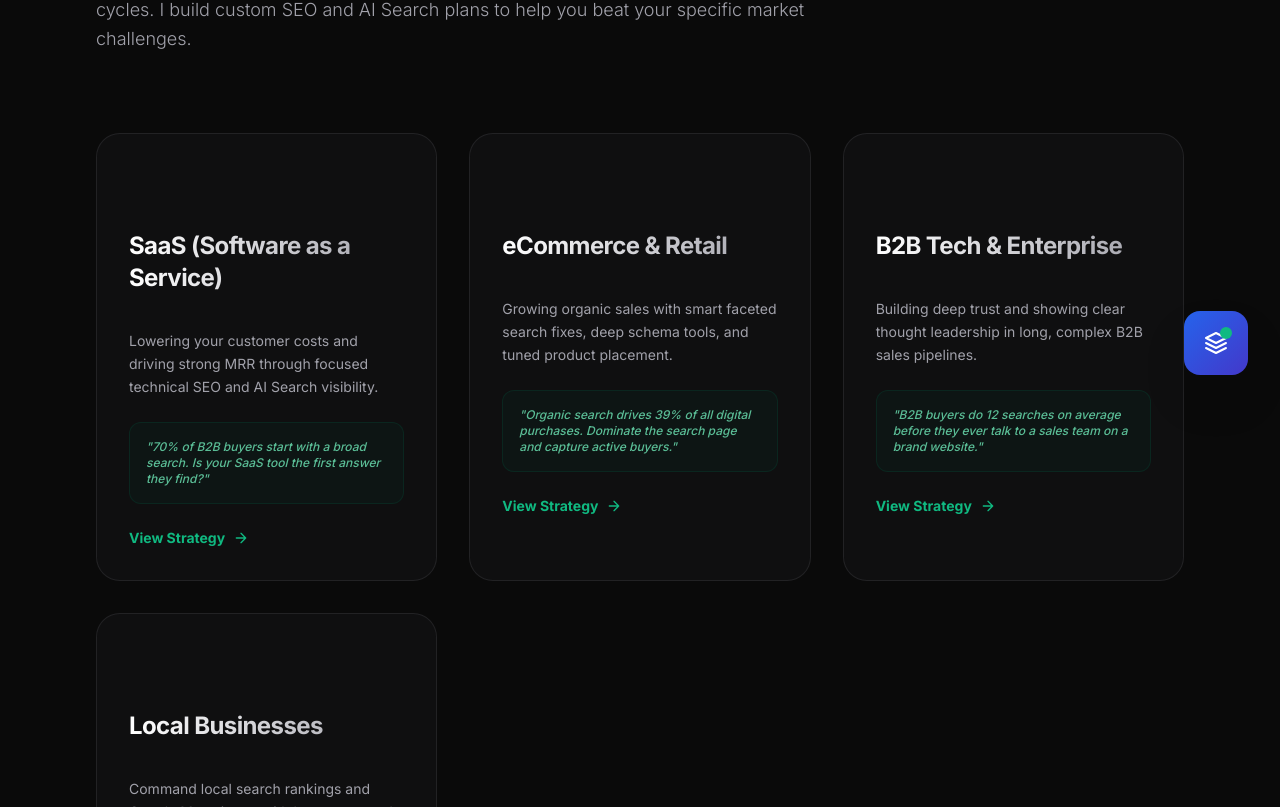
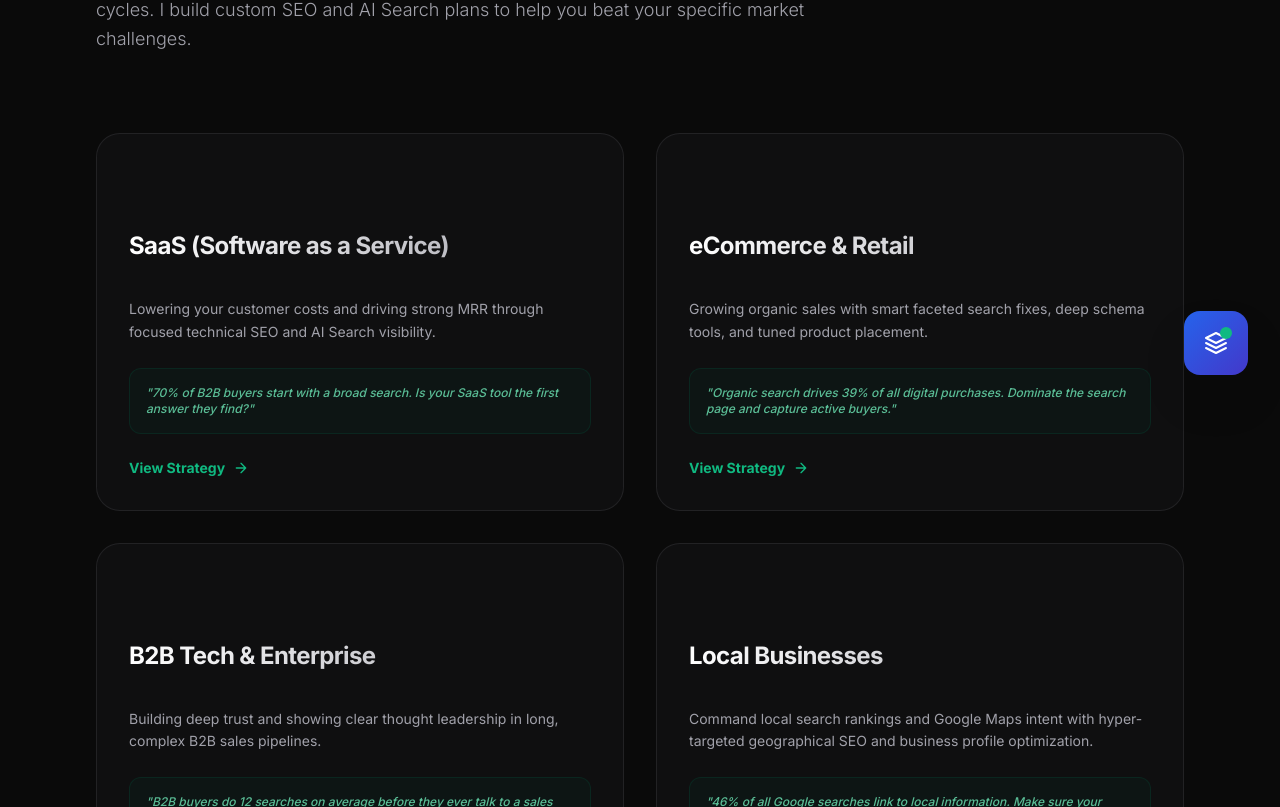
Before and after one commit to Chaitanya9184/portfolio, a Next.js app: page /industries in a window 1280 px wide. Shown: the part 393-1200 px from the top of the page. Built offline with nearby package versions, Linux system fonts and the light colour scheme.

Commit message:
style: Change layout grid to 2x2 on Industries page

```diff
--- a/src/app/industries/page.tsx
+++ b/src/app/industries/page.tsx
@@ -63,7 +63,7 @@
                 </div>
 
                 {/* Industry Grid */}
-                <div className="grid grid-cols-1 md:grid-cols-2 lg:grid-cols-3 gap-8 mb-24">
+                <div className="grid grid-cols-1 md:grid-cols-2 lg:grid-cols-2 gap-8 mb-24">
                     {industries.map((ind) => (
                         <Link
                             href={`/industries/${ind.slug}`}
```
